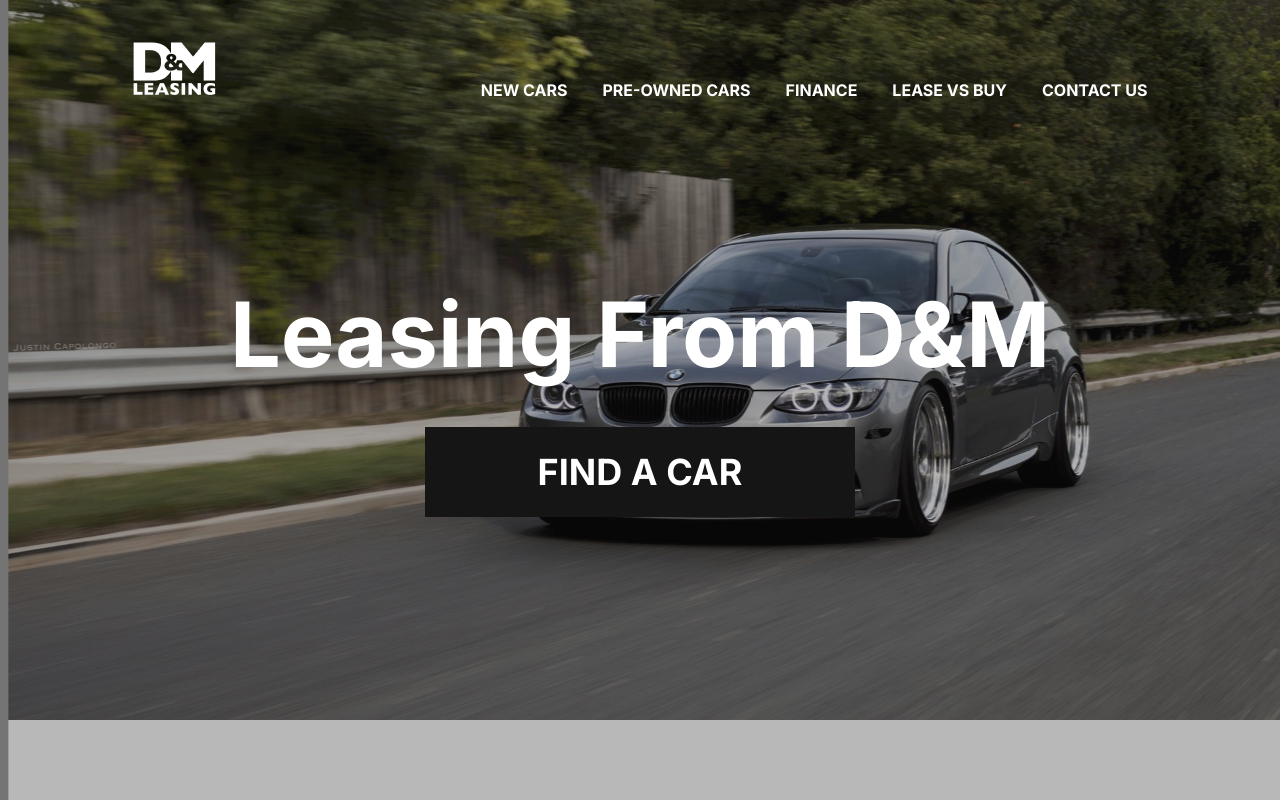
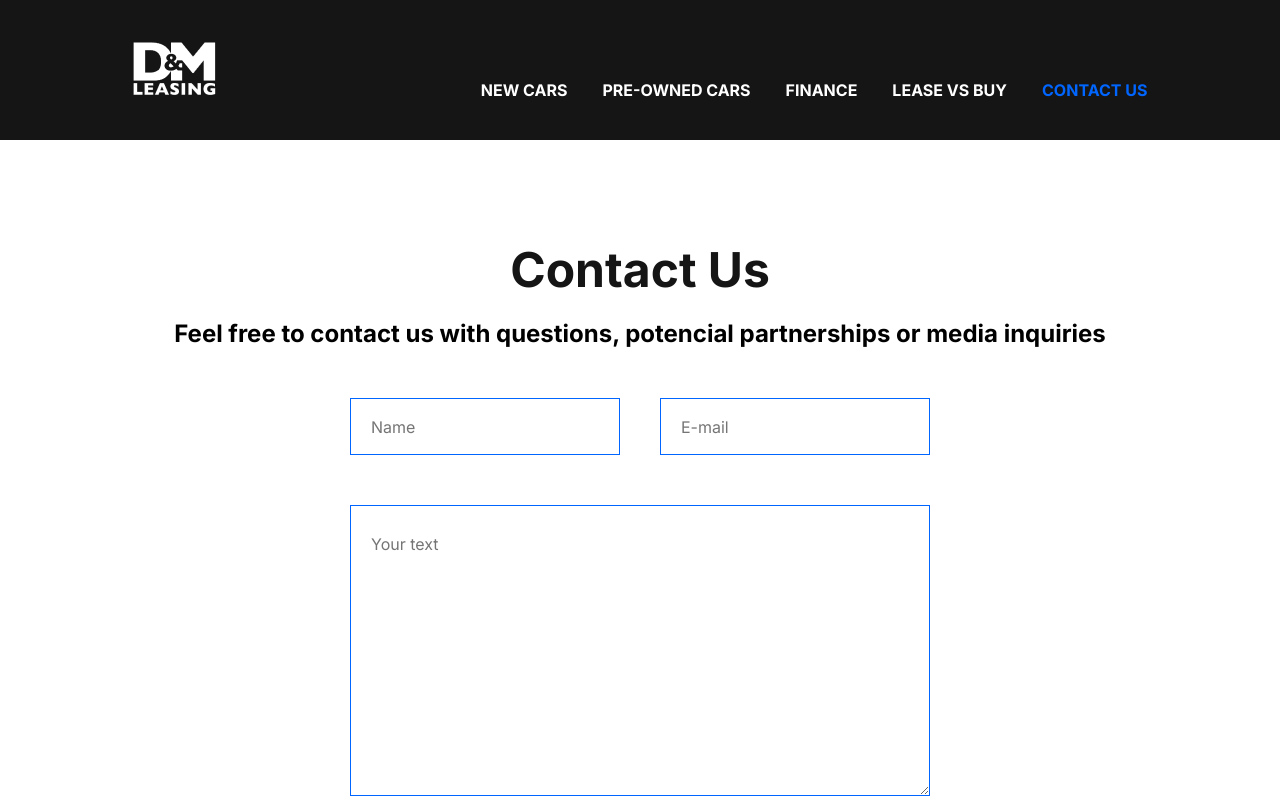
Before and after one commit to dmknpd/lease_cars, a React (Create React App) app: page /contact in a window 1280 px wide. Shown: the top 800 px of the page. Built offline with nearby package versions, Linux system fonts and the light colour scheme; grey boxes are pictures that could not be loaded.

Commit message:
contact us layout

```diff
--- a/src/App.js
+++ b/src/App.js
@@ -5,6 +5,7 @@ import { Provider } from "react-redux";
 
 import Main from "./components/Main/Main";
 import Cars from "./components/Cars/Cars";
+import Contact from "./components/Contact/Contact";
 
 import "./App.css";
 
@@ -16,6 +17,7 @@ const App = () => {
           <Route path="/" element={<Main />}></Route>
           <Route path="/cars" element={<Cars />}></Route>
           <Route path="/:name" element={<Main />}></Route>
+          <Route path="/contact" element={<Contact />}></Route>
         </Routes>
       </Router>
     </Provider>
--- /dev/null
+++ b/src/components/Contact/Contact.js
@@ -0,0 +1,46 @@
+import Header from "../Header/Header";
+import Footer from "../Footer/Footer";
+import News from "../News/News";
+
+import "./Contact.scss";
+
+const Contact = () => {
+  return (
+    <div className="contact-us">
+      <Header />
+      <div className="contact-us__container">
+        <h2 className="contact-us__header">Contact Us</h2>
+        <h3 className="contact-us__title">
+          Feel free to contact us with questions, potencial partnerships or
+          media inquiries
+        </h3>
+        <div className="contact-us__form">
+          <div className="contact-us__inputs">
+            <input
+              type="text"
+              className="contact-us__input"
+              name="name"
+              placeholder="Name"
+            />
+            <input
+              type="email"
+              className="contact-us__input"
+              name="email"
+              placeholder="E-mail"
+            />
+          </div>
+          <textarea
+            name="text"
+            className="contact-us__text"
+            placeholder="Your text"
+          ></textarea>
+        </div>
+        <button className="contact-us__button">SUBMIT</button>
+      </div>
+      <News />
+      <Footer />
+    </div>
+  );
+};
+
+export default Contact;
--- /dev/null
+++ b/src/components/Contact/Contact.scss
@@ -0,0 +1,81 @@
+.contact-us {
+  &__container {
+    display: flex;
+    flex-direction: column;
+    align-items: center;
+    justify-content: center;
+    gap: 50px;
+
+    margin-top: 100px;
+  }
+
+  &__button {
+    width: 184px;
+    height: 47px;
+    border: none;
+    background-color: var(--black);
+
+    font-weight: 400;
+    font-size: 16px;
+    line-height: 130%;
+    color: var(--white);
+  }
+
+  &__button:hover {
+    background-color: var(--blue);
+  }
+
+  &__header {
+    font-weight: 700;
+    font-size: 48px;
+    color: var(--black);
+    margin-bottom: -30px;
+  }
+
+  &__title {
+    font-weight: 700;
+    font-size: 24px;
+  }
+
+  &__form {
+    display: flex;
+    flex-direction: column;
+    align-items: center;
+    justify-content: center;
+    gap: 50px;
+
+    max-width: 580px;
+  }
+
+  &__inputs {
+    display: flex;
+    flex-direction: row;
+    align-items: center;
+    justify-content: center;
+    gap: 40px;
+  }
+
+  &__input {
+    border: 1px solid var(--blue);
+    width: 270px;
+    height: 57px;
+
+    font-weight: 400;
+    font-size: 16px;
+    line-height: 130%;
+    color: var(--black);
+    padding: 0 20px;
+  }
+
+  &__text {
+    border: 1px solid var(--blue);
+    width: 580px;
+    height: 291px;
+
+    font-weight: 400;
+    font-size: 16px;
+    line-height: 130%;
+    color: var(--black);
+    padding: 28px 20px;
+  }
+}
--- a/src/components/Footer/Footer.js
+++ b/src/components/Footer/Footer.js
@@ -1,4 +1,5 @@
 import "./Footer.scss";
+
 import appStore from "../../img/app-store.png";
 import googlePlay from "../../img/google-play.png";
 
--- a/src/components/Header/Header.js
+++ b/src/components/Header/Header.js
@@ -41,9 +41,9 @@ const Header = ({ main }) => {
               </a>
             </li>
             <li className="header__menu-item">
-              <a href="#" className="header__menu-link">
+              <NavLink to="/contact" className="header__menu-link">
                 CONTACT US
-              </a>
+              </NavLink>
             </li>
           </ul>
         </div>
```
